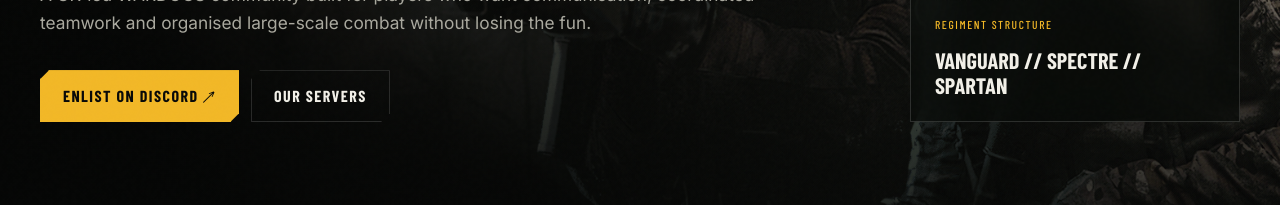
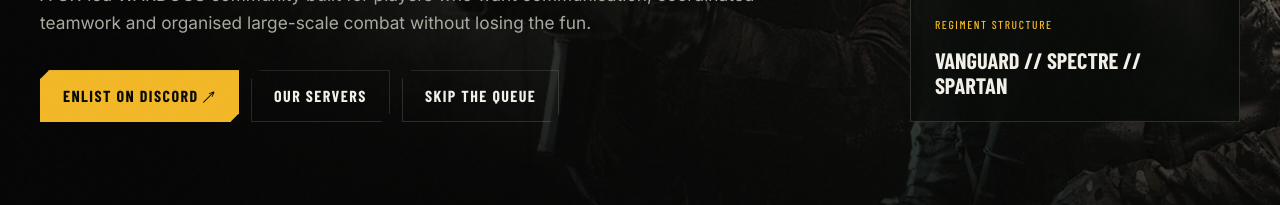
Before and after one commit to Khade76/Commandosweb, a React (Vite) app: page / in a window 1280 px wide. Shown: the part 497-702 px from the top of the page. Built offline with nearby package versions, Linux system fonts and the light colour scheme; a web font is replaced by a local one.

Commit message:
Add Skip the queue Ko-fi button to homepage

```diff
--- a/src/pages/Home.jsx
+++ b/src/pages/Home.jsx
@@ -1,5 +1,5 @@
 import { Link } from 'react-router-dom'
-import { DISCORD_URL, companies, images } from '../data/site.js'
+import { DISCORD_URL, DONATE_URL, companies, images } from '../data/site.js'
 
 function CompanyCard({ company }) {
   return (
@@ -26,6 +26,7 @@ export default function Home() {
             <div className="actions">
               <a className="button primary" href={DISCORD_URL} target="_blank" rel="noreferrer">Enlist on Discord ↗</a>
               <Link className="button" to="/servers">Our Servers</Link>
+              <a className="button" href={DONATE_URL} target="_blank" rel="noreferrer">Skip the queue</a>
             </div>
           </div>
           <aside className="identity-card">
```
